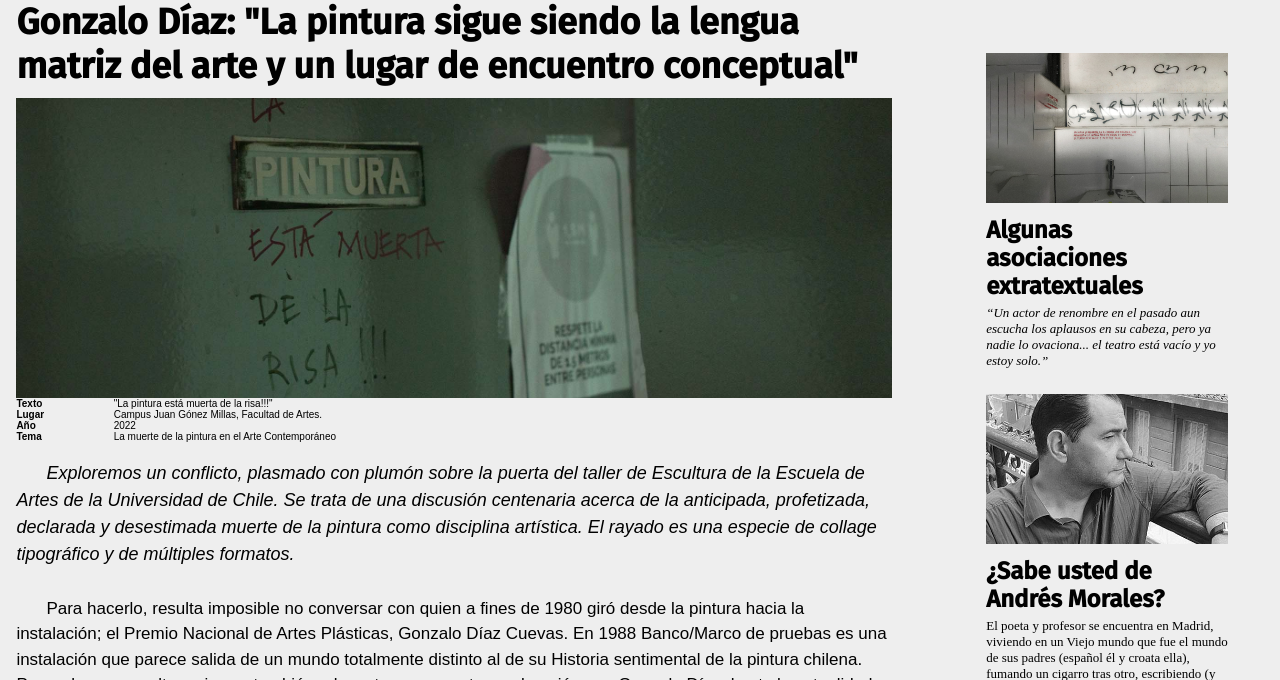
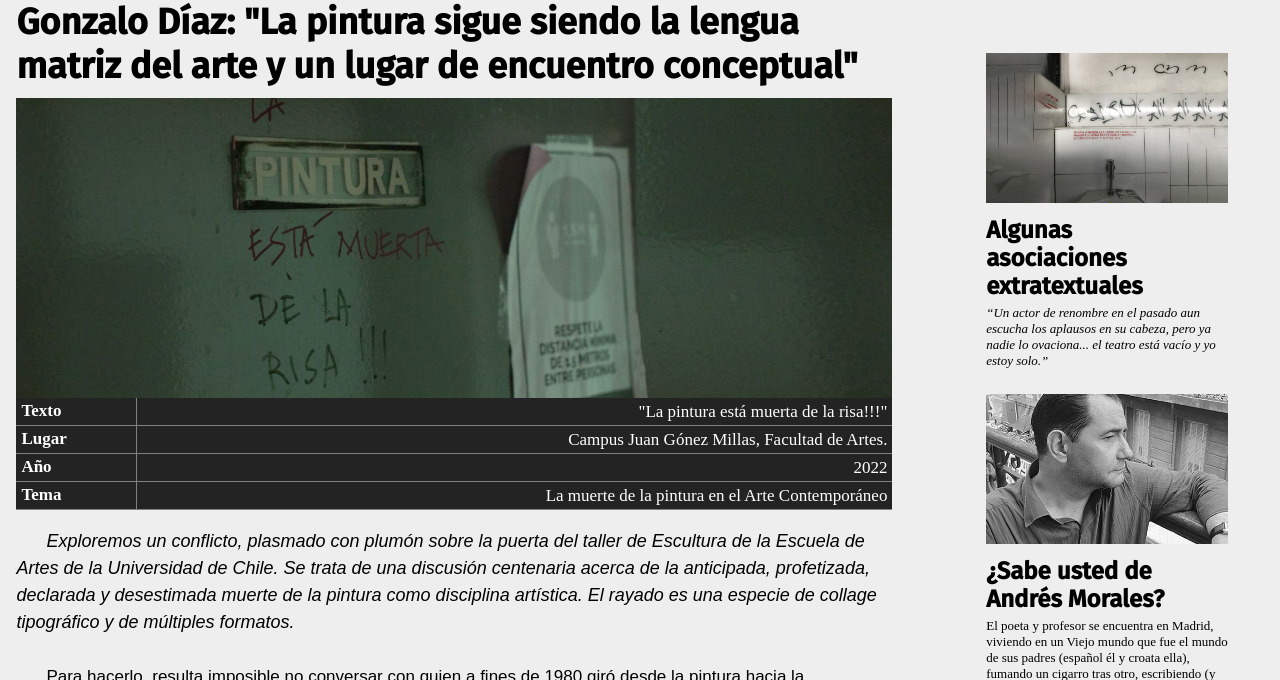
Before and after one commit to campuscontinuo/pizarradecanallas, a plain HTML site: page arte.html in a window 1280 px wide. Shown: the part 120-800 px from the top of the page. Drawn offline with nearby package versions, Linux system fonts and the light colour scheme; a script that the page names is missing; a web font is replaced by a local one.

Commit message:
Update styles2.1.css

```diff
--- a/css/styles2.1.css
+++ b/css/styles2.1.css
@@ -1389,3 +1389,28 @@ margin: 0;
   object-fit: cover;
   margin-bottom: 10px;
 }
+
+table{
+  color: #ffff;
+  width: 100%;
+  font-family: Anaheim;
+  font-size: 1.7em;
+  background-color: #232323;
+}
+
+table th{
+  text-align: left;
+  padding: 5px;
+  padding-top: 5px;
+  line-height: .2em;
+  border-bottom: 1px solid gray;
+  border-right: 1px solid gray;
+}
+
+table td{
+  text-align: right;
+  padding: 5px;
+  padding-top: 5px;
+  line-height: 1em;
+  border-bottom: 1px solid gray;
+}
```
